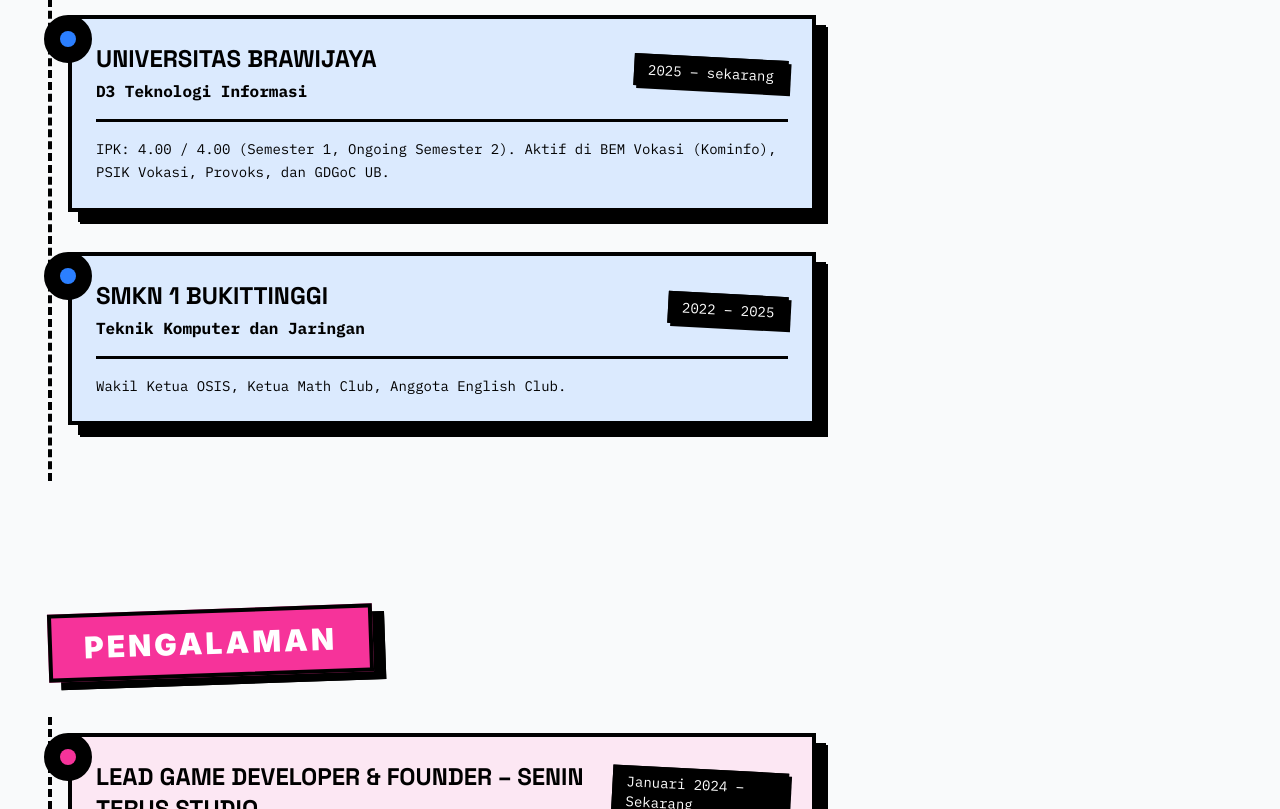
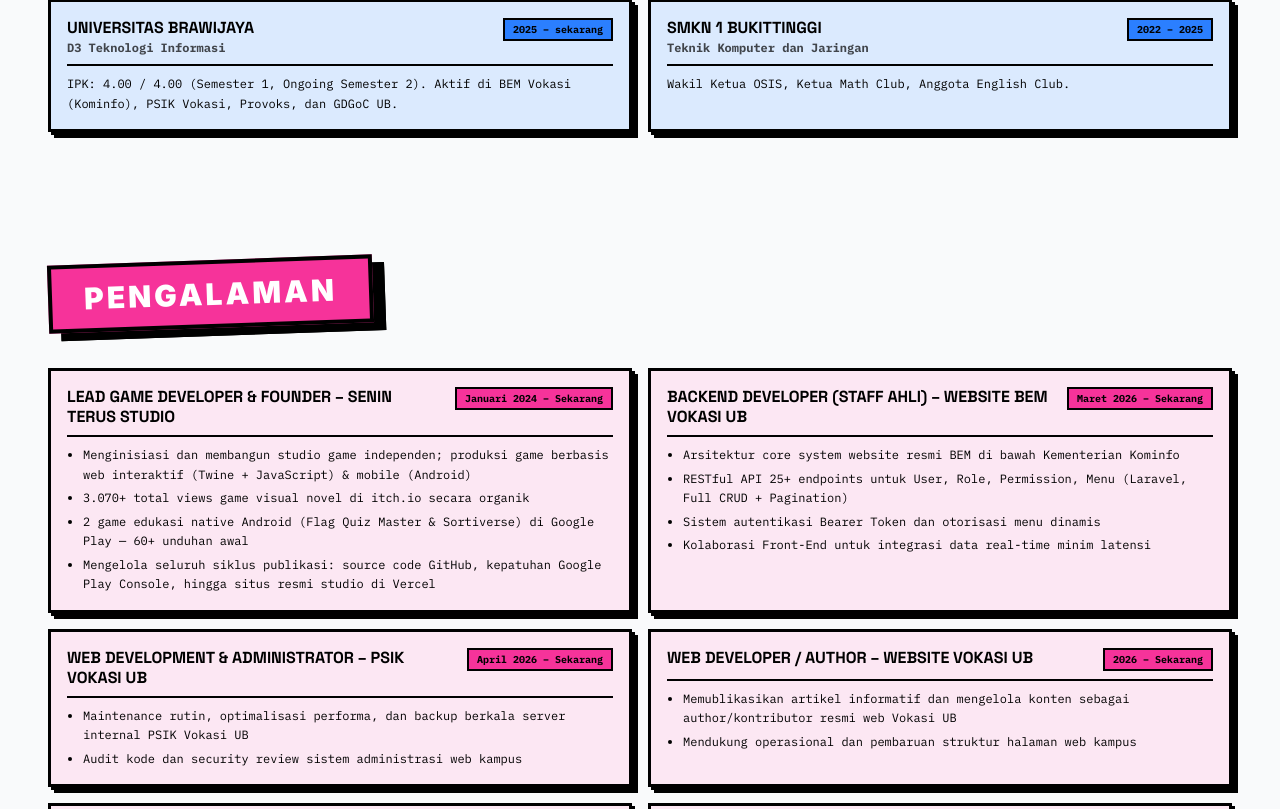
Before and after one commit to sternnaufal/sternnaufal.github.io, a React (Vite) app: page / in a window 1280 px wide. Shown: the part 5011-5820 px from the top of the page. Built offline with nearby package versions, Linux system fonts and the light colour scheme.

Commit message:
refactor: compact card pendidikan & pengalaman, grid 2 kolom

```diff
--- a/src/components/About.jsx
+++ b/src/components/About.jsx
@@ -73,28 +73,24 @@ const Card = ({ title, subtitle, duration, children, variant = 'yellow' }) => {
 
   return (
     <motion.div
-      whileInView={{ x: 0, opacity: 1 }}
-      initial={{ x: -20, opacity: 0 }}
+      whileInView={{ y: 0, opacity: 1 }}
+      initial={{ y: 12, opacity: 0 }}
       viewport={{ once: true }}
-      className="relative group mb-10 ml-4"
+      className="group relative h-full"
     >
-      <div className="absolute top-0 -left-[24px] w-12 h-12 rounded-full border-4 border-black bg-black z-20 flex items-center justify-center">
-        <div className={`w-4 h-4 rounded-full ${accentClass}`} />
-      </div>
+      <div className="absolute inset-0 bg-black translate-x-1.5 translate-y-1.5 group-hover:translate-x-2.5 group-hover:translate-y-2.5 transition-transform" />
 
-      <div className="absolute inset-0 bg-black translate-x-3 translate-y-3 group-hover:translate-x-5 group-hover:translate-y-5 transition-transform" />
-
-      <div className={`relative z-10 p-6 border-4 border-black ${bgClass} dark:bg-gray-900 shadow-neo group-hover:-translate-x-1 group-hover:-translate-y-1 transition-all`}>
-        <div className="flex flex-col md:flex-row md:items-center justify-between gap-4 mb-4 border-b-3 border-black pb-4">
-          <div>
-            <h3 className="font-space text-2xl font-bold uppercase">{title}</h3>
-            <p className="font-mono font-bold mt-1">{subtitle}</p>
+      <div className={`relative z-10 h-full p-4 border-3 border-black ${bgClass} dark:bg-gray-900 shadow-neo-mini group-hover:-translate-x-0.5 group-hover:-translate-y-0.5 transition-all flex flex-col`}>
+        <div className="flex items-start justify-between gap-3 mb-2 border-b-2 border-black pb-2">
+          <div className="min-w-0">
+            <h3 className="font-space text-base font-bold uppercase leading-tight">{title}</h3>
+            {subtitle && <p className="font-mono text-xs font-bold mt-0.5 opacity-70">{subtitle}</p>}
           </div>
-          <span className="font-mono bg-black text-white px-3 py-1 text-sm border-2 border-black inline-block md:rotate-3 shadow-neo-mini">
+          <span className={`font-mono text-[10px] font-bold px-2 py-0.5 border-2 border-black shrink-0 ${accentClass}`}>
             {duration}
           </span>
         </div>
-        <div className="font-mono text-sm leading-relaxed dark:text-gray-300">
+        <div className="font-mono text-xs leading-relaxed dark:text-gray-300">
           {children}
         </div>
       </div>
@@ -187,7 +183,7 @@ function About() {
         {/* Pendidikan */}
         <div className="mt-32">
           <SectionHeading colorClass="blue-500 text-white">Pendidikan</SectionHeading>
-          <div className="border-l-4 border-black border-dashed py-4 relative max-w-3xl">
+          <div className="grid md:grid-cols-2 gap-4">
             {education.map((edu, i) => (
               <Card
                 key={i}
@@ -205,7 +201,7 @@ function About() {
         {/* Pengalaman */}
         <div className="mt-32">
           <SectionHeading colorClass="pink-500">Pengalaman</SectionHeading>
-          <div className="border-l-4 border-black border-dashed py-4 relative max-w-3xl">
+          <div className="grid md:grid-cols-2 gap-4">
             {experience.map((exp, i) => (
               <Card
                 key={i}
@@ -213,7 +209,7 @@ function About() {
                 duration={exp.duration || "WORK"}
                 variant="pink"
               >
-                <ul className="list-disc ml-5 space-y-2">
+                <ul className="list-disc ml-4 space-y-1">
                   {exp.items.map((item, j) => (
                     <li key={j}>{item}</li>
                   ))}
```
